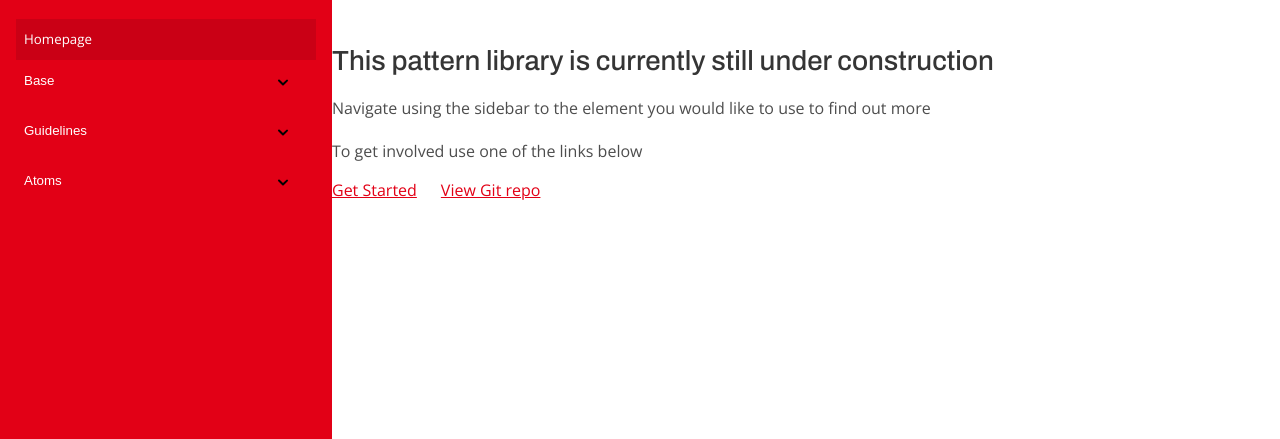
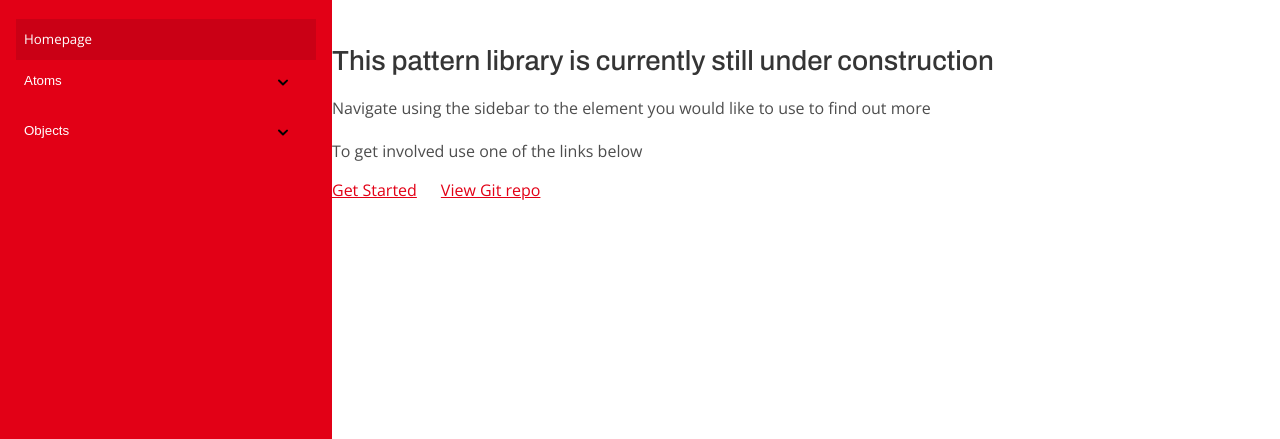
Before and after one commit to TommyScribble/pattern-library-v2, a React (Create React App) app: page / in a window 1280 px wide. Shown: the part 161-600 px from the top of the page. Built offline with nearby package versions, Linux system fonts and the light colour scheme.

Commit message:
update nav with current components

```diff
--- a/src/Objects/Navigation/index.tsx
+++ b/src/Objects/Navigation/index.tsx
@@ -10,13 +10,11 @@ import style from './Navigation.module.scss';
 type ChildLink = {
 	title: string;
 	path: string;
-	anchorClass: string;
 };
 
 type Data = {
 	title: string;
 	path: string;
-	anchorClass: string;
 	childLinks?: ChildLink[];
 };
 
@@ -41,7 +39,7 @@ const Navigation = () => {
 									<Anchor
 										linkType="navigation"
 										path={child.path}
-										anchorClass={style[child.anchorClass]}
+										anchorClass={style['side-nav__link']}
 									>
 										{child.title}
 									</Anchor>
--- a/src/PageData/navigationData.json
+++ b/src/PageData/navigationData.json
@@ -1,102 +1,41 @@
 [
 	{
 		"title": "Homepage",
-		"path": "/",
-		"anchorClass": "side-nav__link"
+		"path": "/"
 	},
 	{
-		"title": "Base",
-		"path": "/base",
-		"anchorClass": "side-nav__link",
+		"title": "Atoms",
+		"path": "/atoms",
 		"childLinks": [
 			{
-				"title": "Colours",
-				"path": "/base/colours",
-				"anchorClass": "side-nav__link"
+				"title": "Anchors",
+				"path": "/atoms/buttons"
 			},
 			{
-				"title": "Typography",
-				"path": "/base/typography",
-				"anchorClass": "side-nav__link"
+				"title": "Buttons",
+				"path": "/atoms/buttons"
 			},
 			{
-				"title": "Spacing",
-				"path": "/base/spacing",
-				"anchorClass": "side-nav__link"
+				"title": "Heading",
+				"path": "/atoms/heading"
 			},
 			{
-				"title": "Box Shadows",
-				"path": "/base/box-shadows",
-				"anchorClass": "side-nav__link"
+				"title": "Icons",
+				"path": "/atoms/icons"
 			},
 			{
-				"title": "Transitions",
-				"path": "/base/transitions",
-				"anchorClass": "side-nav__link"
-			},
-			{
-				"title": "Z-index",
-				"path": "/base/z-index",
-				"anchorClass": "side-nav__link"
+				"title": "Text",
+				"path": "/atoms/text"
 			}
 		]
 	},
 	{
-		"title": "Guidelines",
-		"path": "/guidelines",
-		"anchorClass": "side-nav__link",
+		"title": "Objects",
+		"path": "/obects",
 		"childLinks": [
 			{
-				"title": "Accessability",
-				"path": "/guidelines/accessability",
-				"anchorClass": "side-nav__link"
-			}
-		]
-	},
-	{
-		"title": "Atoms",
-		"path": "/atoms",
-		"anchorClass": "side-nav__link",
-		"childLinks": [
-			{
-				"title": "Buttons",
-				"path": "/atoms/buttons",
-				"anchorClass": "side-nav__link"
-			},
-			{
 				"title": "Accordion",
-				"path": "/atoms/accordion",
-				"anchorClass": "side-nav__link"
-			},
-			{
-				"title": "Text",
-				"path": "/atoms/text",
-				"anchorClass": "side-nav__link"
-			},
-			{
-				"title": "Icons",
-				"path": "/atoms/icons",
-				"anchorClass": "side-nav__link"
-			},
-			{
-				"title": "Progress Bar",
-				"path": "/atoms/progress-bar",
-				"anchorClass": "side-nav__link"
-			},
-			{
-				"title": "Spinner",
-				"path": "/atoms/spinner",
-				"anchorClass": "side-nav__link"
-			},
-			{
-				"title": "Tooltip",
-				"path": "/atoms/tooltip",
-				"anchorClass": "side-nav__link"
-			},
-			{
-				"title": "Checkbox",
-				"path": "/atoms/checkbox",
-				"anchorClass": "side-nav__link"
+				"path": "/atoms/accordion"
 			}
 		]
 	}
```
Also changed, not shown: src/PageData/navigationDataComplete.json (added, +115 -0 lines).
